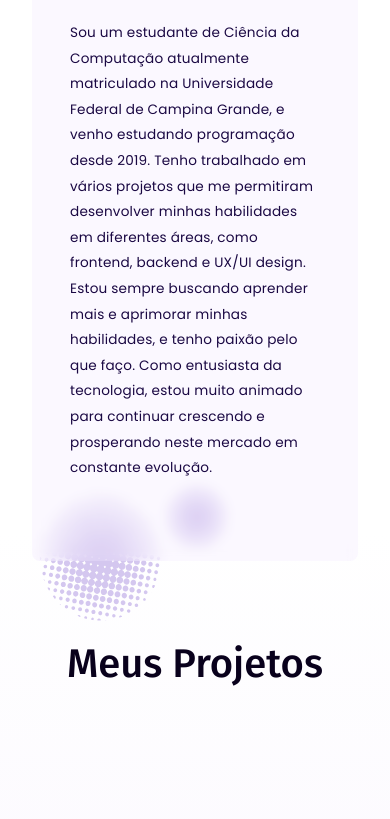
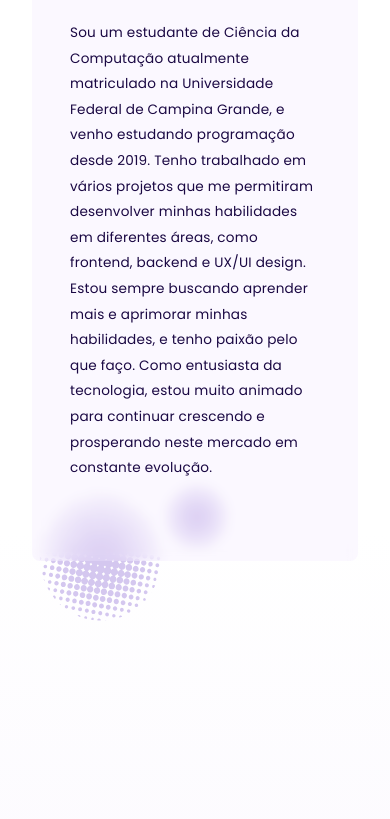
Before and after one commit to AlexWasHeree/victor-alexandre-portfolio, a React (Create React App) app: page / in a window 390 px wide. Shown: the part 1156-1975 px from the top of the page. Built offline with nearby package versions, Linux system fonts and the light colour scheme.

Commit message:
fix: mobile spacing

```diff
--- a/src/Components/Projects/Projects.module.css
+++ b/src/Components/Projects/Projects.module.css
@@ -15,3 +15,12 @@
 .content h1 {
   margin-bottom: 4rem;
 }
+
+@media (max-width:500px) {
+  .content {
+    padding-top: 18rem;
+  }
+  .content h1 {
+    margin-bottom: 2rem;
+  }
+}
```
